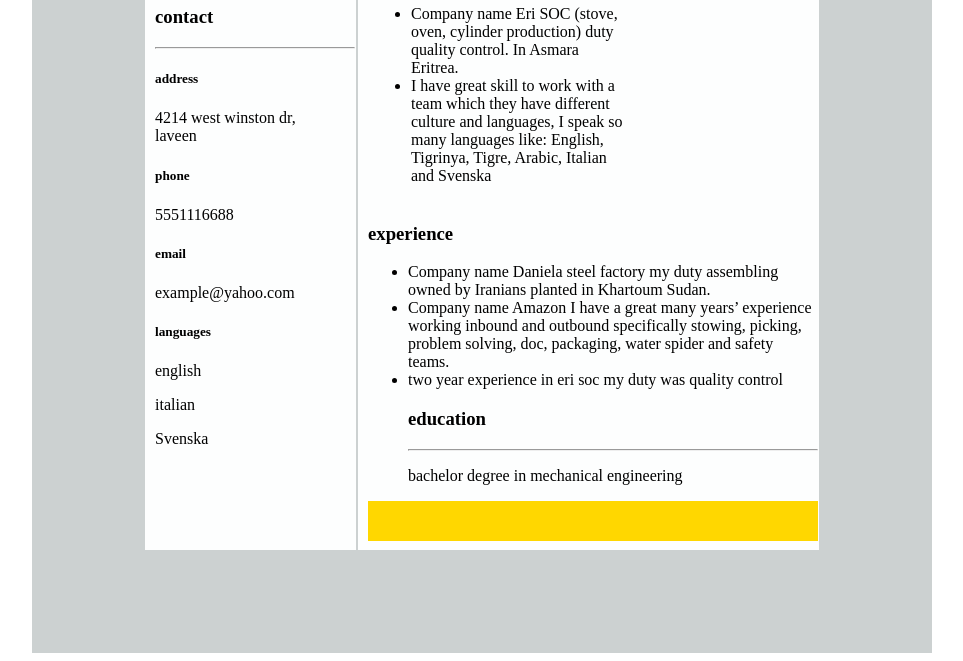
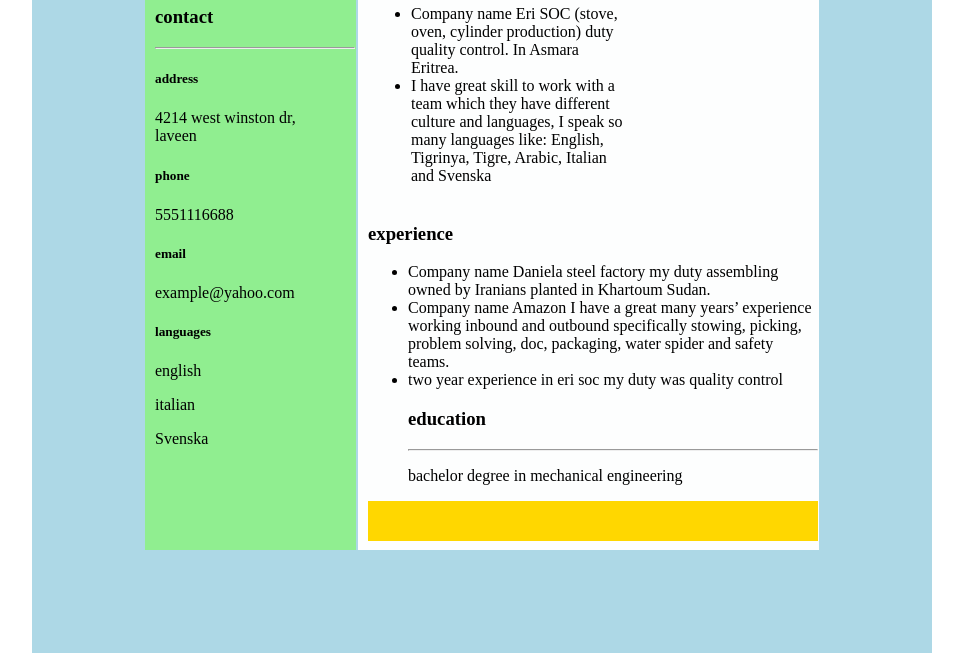
Before and after one commit to bemnetg2/RESUMEEE, a plain HTML site: page index.html in a window 1280 px wide. Shown: the part 355-1016 px from the top of the page, without its empty margins (158-1121 px from the left). Drawn offline with Linux system fonts and the light colour scheme.

Commit message:
Update index.html

```diff
--- a/index.html
+++ b/index.html
@@ -7,12 +7,12 @@
     <title>resume</title>
 </head>
 <body>
-    <table width="900px" height="1000px" align="center" bgcolor="#ccd1d1"
+    <table width="900px" height="1000px" align="center" bgcolor="#Add8E6"
     <tr>
         <td>
             <table align="center"
             <tr>
-            <td width="200px"height="750"style="padding-left:10px" bgcolor="#fdfefe">
+            <td width="200px"height="750"style="padding-left:10px" bgcolor="#90ee90">
             <hr size="40px" color="ffd700">
             <h1>BEMNET <br>GHEBRE</h1>
             <h3>contact</h3>
```
